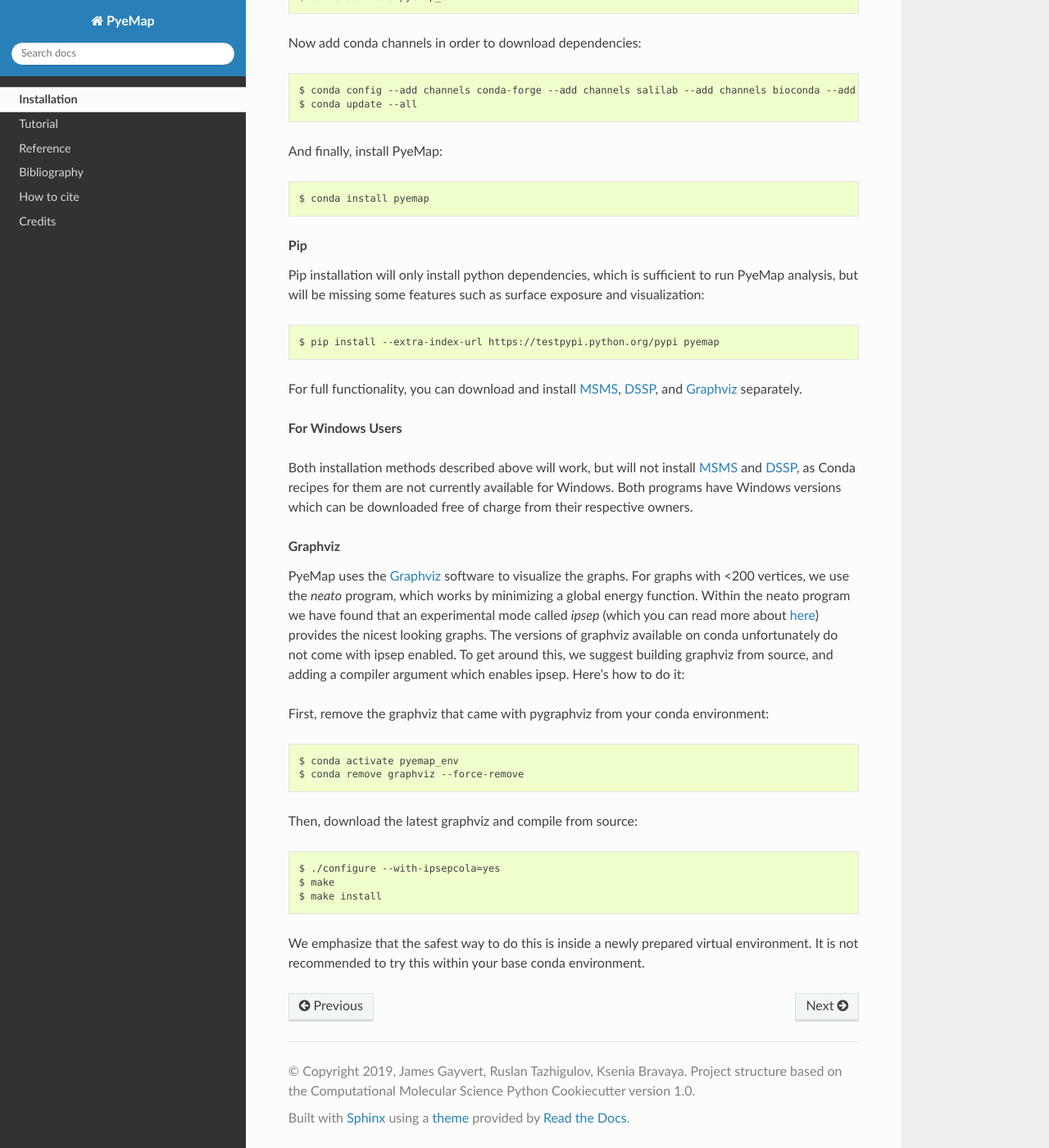
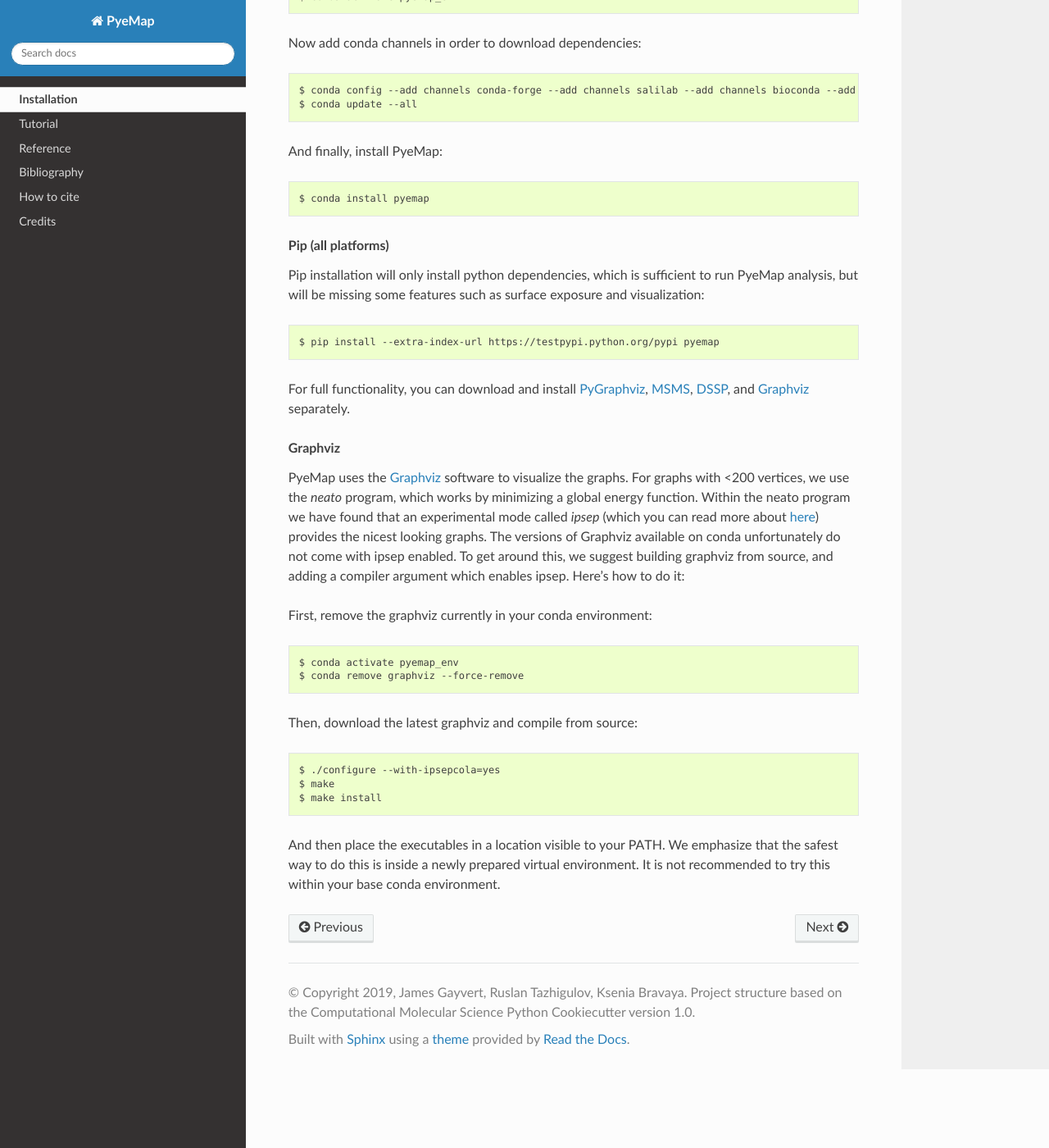
Before and after one commit to gayverjr/pyemap, a Sphinx documentation site: the page built from docs/install.rst, in a window 1280 px wide and 1400 px high, scrolled down 430 px. Shown: the whole window at 82% size. Built offline with Sphinx 7.4.7 and the Read the Docs theme 2.0.0, drawn with Linux system fonts in a browser that asks for light colours; some of the changed text lies outside the part shown.

Commit message:
Removed pgv from setup.py, make it a conda dependency.

```diff
--- a/docs/index.rst
+++ b/docs/index.rst
@@ -58,12 +58,6 @@ In Development
 
 Documentation
 ---------------
-
-.. only:: html
-
-    :Release: 1.0.0
-    :Date: |today|
-
 .. toctree::
    :maxdepth: 1
 
--- a/docs/install.rst
+++ b/docs/install.rst
@@ -1,8 +1,8 @@
 Installation
 =========================================================
-PyeMap requires Python 3.5, 3.6, or 3.7. Below, we present two installation recipes which work for Linux, OSX, and Windows platforms.
+PyeMap requires Python 3.5, 3.6, or 3.7, and a working copy of wget_ in the path. Only installations for OSX and Linux have been tested.
 
-.. rubric:: Conda (recommended)
+.. rubric:: Conda (recommended for OSX and Linux)
 
 The easiset way to install PyeMap is using the conda_ package manager. The easiest ways to get conda are
 through the Anaconda_ and Miniconda_ distributions.
@@ -27,24 +27,19 @@ And finally, install PyeMap::
 
     $ conda install pyemap
 
-.. rubric:: Pip
+.. rubric:: Pip (all platforms)
 
 Pip installation will only install python dependencies, which is sufficient to run PyeMap analysis, but will be missing some features such as surface exposure and visualization::
 
     $ pip install --extra-index-url https://testpypi.python.org/pypi pyemap
 
-For full functionality, you can download and install  MSMS_, DSSP_, and Graphviz_ separately.
-
-**For Windows Users**
-
-Both installation methods described above will work, but will not install MSMS_ and DSSP_, as Conda recipes for them are not currently available for Windows.
-Both programs have Windows versions which can be downloaded free of charge from their respective owners.
+For full functionality, you can download and install  PyGraphviz_, MSMS_, DSSP_, and Graphviz_ separately.
 
 .. rubric:: Graphviz
 
 PyeMap uses the Graphviz_ software to visualize the graphs. For graphs with <200 vertices, we use the `neato` program,
 which works by minimizing a global energy function. Within the neato program we have found that an experimental mode called `ipsep`
-(which you can read more about here_) provides the nicest looking graphs. The versions of graphviz available on conda unfortunately
+(which you can read more about here_) provides the nicest looking graphs. The versions of Graphviz available on conda unfortunately
 do not come with ipsep enabled. To get around this, we suggest building graphviz from source, and adding a compiler argument which
 enables ipsep. Here's how to do it:
 
@@ -52,8 +47,10 @@ enables ipsep. Here's how to do it:
 .. _MSMS: http://mgltools.scripps.edu/packages/MSMS
 .. _DSSP: https://github.com/cmbi/xssp/releases
 .. _Graphviz: https://graphviz.gitlab.io/
+.. _PyGraphviz: https://pygraphviz.github.io/
+.. _wget: https://www.gnu.org/software/wget/
 
-First, remove the graphviz that came with pygraphviz from your conda environment::
+First, remove the graphviz currently in your conda environment::
 
    $ conda activate pyemap_env
    $ conda remove graphviz --force-remove
@@ -64,4 +61,4 @@ Then, download the latest graphviz and compile from source::
    $ make
    $ make install
 
-We emphasize that the safest way to do this is inside a newly prepared virtual environment. It is not recommended to try this within your base conda environment.
+And then place the executables in a location visible to your PATH. We emphasize that the safest way to do this is inside a newly prepared virtual environment. It is not recommended to try this within your base conda environment.
--- a/setup.py
+++ b/setup.py
@@ -52,7 +52,6 @@ setup(
     			      'scipy',
     				  'pillow',
                       'reportlab',
-                      'pygraphviz',
                       'svglib']
     				   # Required packages, pulls from pip if needed; do not use for Conda deployment
     # platforms=['Linux',
```
Also changed, not shown: README.md (+10 -6 lines), 1 other file.
